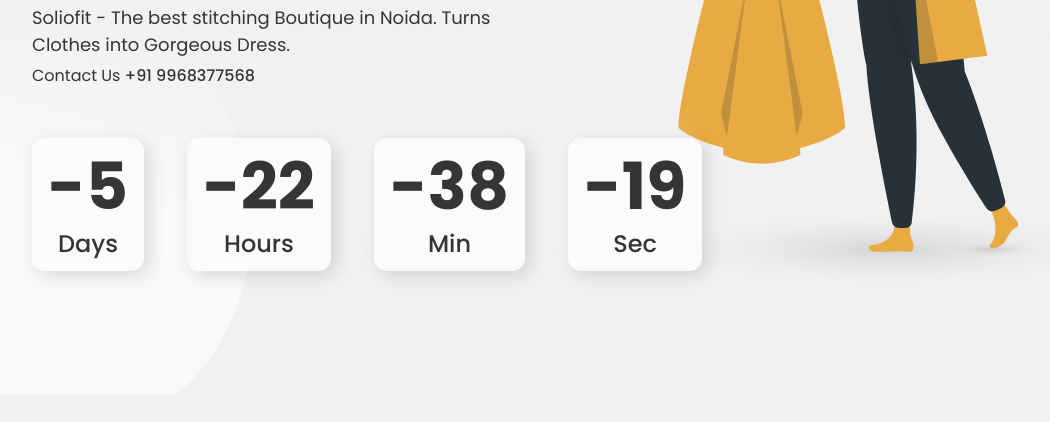
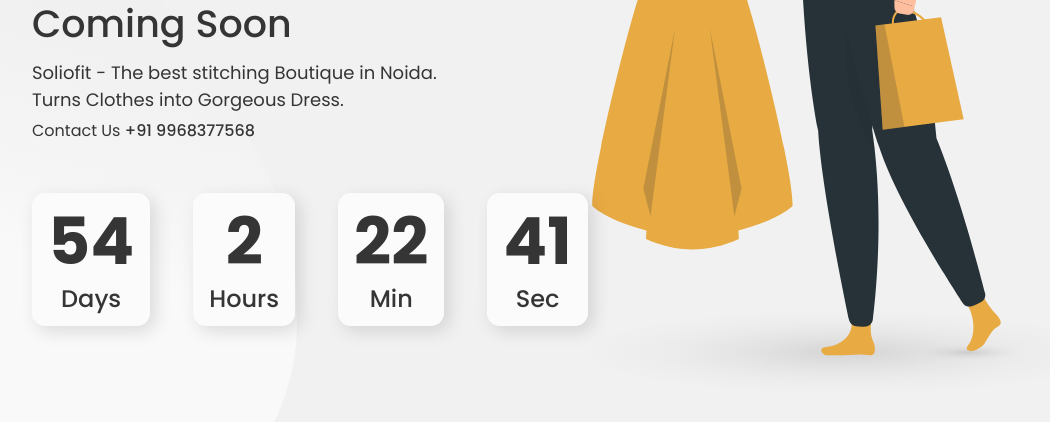
Before and after one commit to Nitinsha58/Soliofit, a plain HTML site: page index.html in a window 1280 px wide. Shown: the part 362-784 px from the top of the page, without its empty margins (72-1122 px from the left). Drawn offline with Linux system fonts and the light colour scheme.

Commit message:
update launch date timings

```diff
--- a/app.js
+++ b/app.js
@@ -1,5 +1,5 @@
 const countdown = ()=>{
-    const countDate = new Date('Jan 30, 2023, 10:26:00').getTime()
+    const countDate = new Date('Mar 30, 2023, 10:26:00').getTime()
     const now = new Date().getTime();
 
     const gap = countDate - now;
```
Also changed, not shown: index.html (line endings or trailing spaces).
